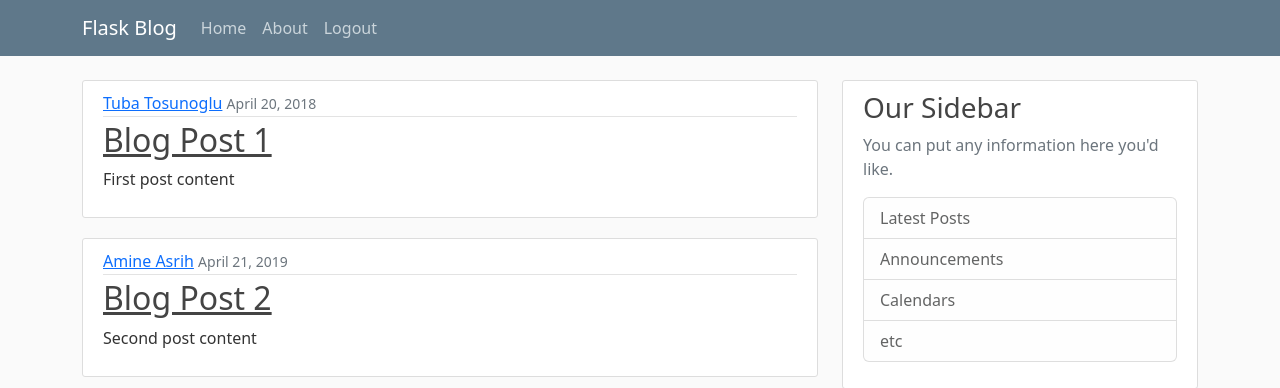
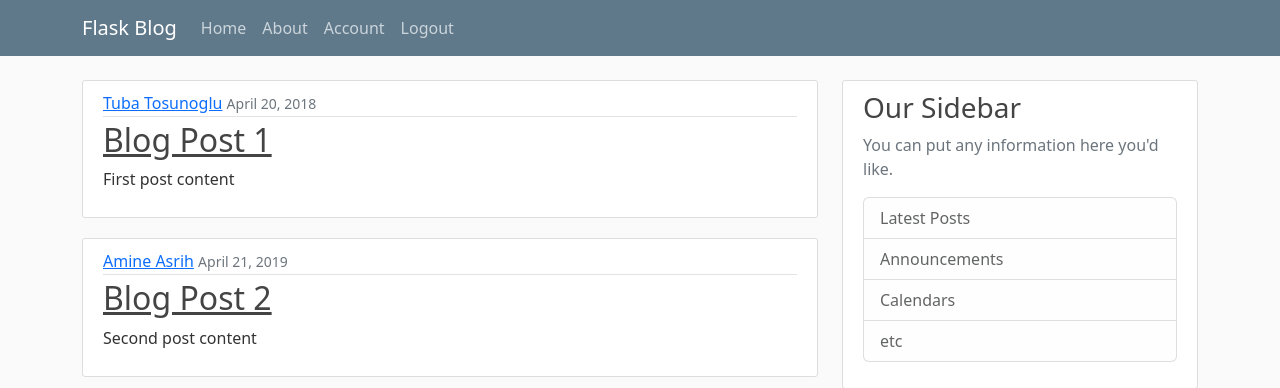
Before and after one commit to TUBATOSUNOGLU/B9IS109-WebDevelopmentForIS, a Flask app: page / in a window 1280 px wide. Shown: the top 388 px of the page. Run offline with Flask 2, Linux system fonts and the light colour scheme; a user stored in the database is signed in.

Commit message:
account page is added and is placed on the navbar for logged in user.

```diff
--- a/Flask_Blog/flaskblog/routes.py
+++ b/Flask_Blog/flaskblog/routes.py
@@ -62,3 +62,7 @@ def login():
 def logout():
     logout_user()
     return redirect(url_for('home'))
+
+@app.route("/account")
+def account():
+    return render_template('account.html', title='Account')
--- /dev/null
+++ b/Flask_Blog/flaskblog/templates/account.html
@@ -0,0 +1,4 @@
+{% extends "layout.html" %}
+{% block content %}
+    <h1>{{ current_user.username }}</h1>
+{% endblock content %}
--- a/Flask_Blog/flaskblog/templates/layout.html
+++ b/Flask_Blog/flaskblog/templates/layout.html
@@ -32,6 +32,7 @@
               <!-- Navbar Right Side -->
               <div class="navbar-nav">
                 {% if current_user.is_authenticated %}
+                <a class="nav-item nav-link" href="{{ url_for('account')}}">Account</a>
                 <a class="nav-item nav-link" href="{{ url_for('logout')}}">Logout</a>
                 {% else %}
                 <a class="nav-item nav-link" href="{{ url_for('login')}}">Login</a>
```
